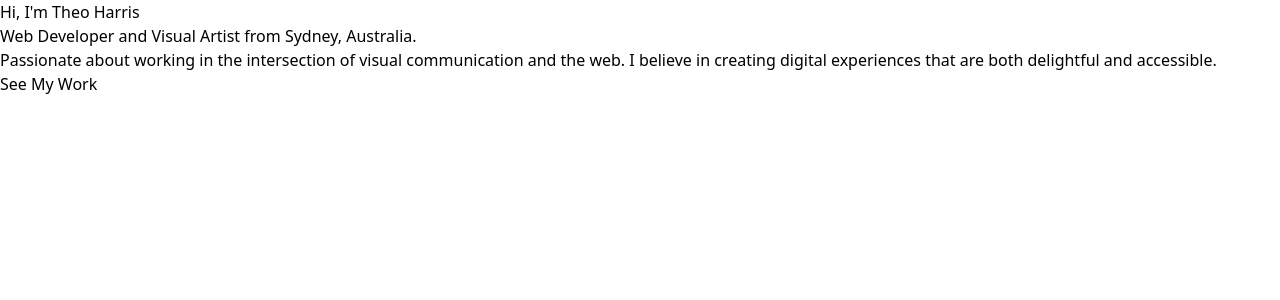
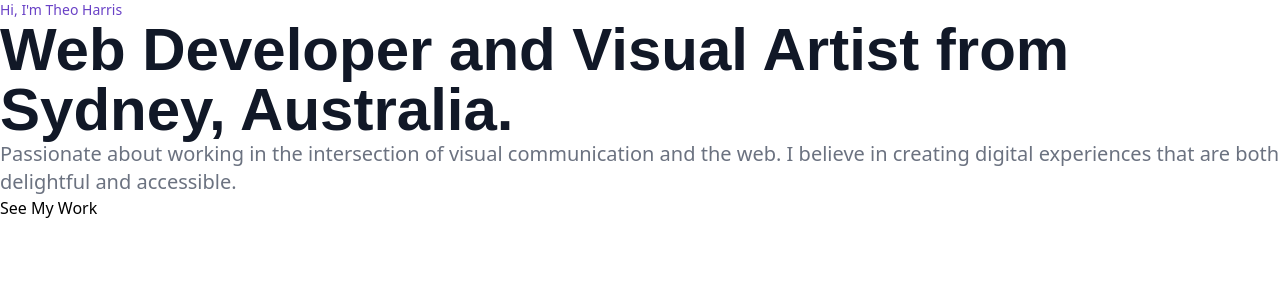
Before and after one commit to Theosaurus-Rex/dev-portfolio-2022, a Next.js app: page / in a window 1280 px wide. Shown: the top 300 px of the page. Built offline with nearby package versions, Linux system fonts and the light colour scheme.

Commit message:
Add theme color extension, style hero text

```diff
--- a/components/hero.tsx
+++ b/components/hero.tsx
@@ -2,9 +2,9 @@ import Link from "next/link";
 export const Hero = () => {
     return (
       <>
-        <p>Hi, I&apos;m Theo Harris</p>
-        <h1>Web Developer and Visual Artist from Sydney, Australia.</h1>
-        <p>
+        <p className="text-purple-heart-500 font-medium text-sm">Hi, I&apos;m Theo Harris</p>
+        <h1 className="text-gray-900 font-semibold text-6xl font-display">Web Developer and Visual Artist from Sydney, Australia.</h1>
+        <p className="text-xl text-gray-500">
           Passionate about working in the intersection of visual communication
           and the web. I believe in creating digital experiences that are both
           delightful and accessible.
--- a/pages/_app.tsx
+++ b/pages/_app.tsx
@@ -1,8 +1,12 @@
-import '../styles/globals.css'
-import type { AppProps } from 'next/app'
+import "../styles/globals.css";
+import type { AppProps } from "next/app";
+import Head from "next/head";
 
 function MyApp({ Component, pageProps }: AppProps) {
-  return <Component {...pageProps} />
+  <Head>
+
+  </Head>;
+  return <Component {...pageProps} />;
 }
 
-export default MyApp
+export default MyApp;
--- a/tailwind.config.js
+++ b/tailwind.config.js
@@ -4,7 +4,27 @@ module.exports = {
     "./components/**/*.{js,ts,jsx,tsx}",
   ],
   theme: {
-    extend: {},
+    extend: {
+      colors: {
+        "purple-heart": {
+          DEFAULT: "#6941C6",
+          50: "#D8CEF0",
+          100: "#CCBFEC",
+          200: "#B39FE2",
+          300: "#9B80D9",
+          400: "#8260CF",
+          500: "#6941C6",
+          600: "#51309F",
+          700: "#3B2374",
+          800: "#251649",
+          900: "#0F091E",
+        },
+      },
+      fontFamily: {
+        display: ["Raleway", "sans-serif"],
+        body: ["Inter", "sans-serif"]
+      },
+    },
   },
   plugins: [],
-}
+};
```
